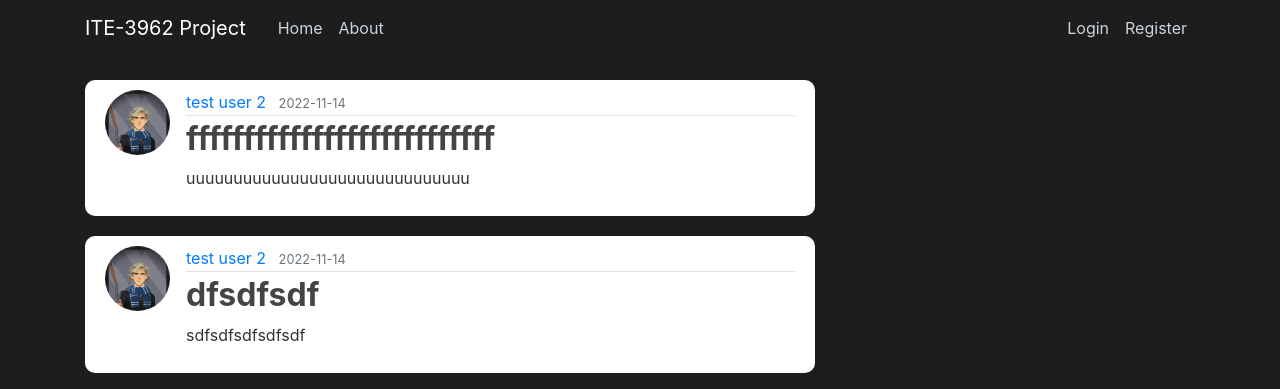
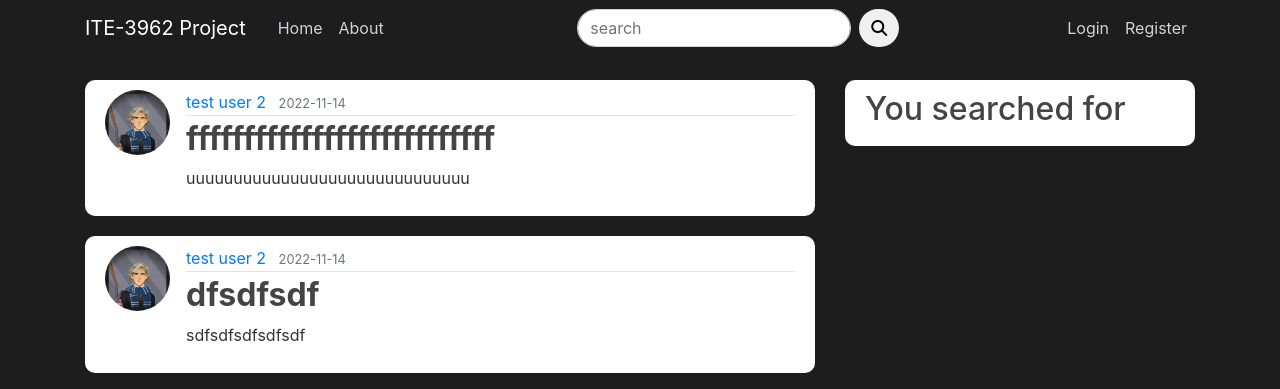
Before and after one commit to ayomal028/ITE-3962-project-social-media-application-with-hate-speech-detection-, a Flask app: page /home in a window 1280 px wide. Shown: the top 389 px of the page. Run offline with Flask 2, Linux system fonts and the light colour scheme; data comes from the database, SQL or seed files in the repository; some libraries are stand-ins or nearby versions.

Commit message:
started search field

```diff
--- a/HS_detector/blog/__init__.py
+++ b/HS_detector/blog/__init__.py
@@ -21,7 +21,9 @@ mail = Mail(app)
 from blog.users.routes import users
 from blog.posts.routes import posts
 from blog.main.routes import main
+from blog.errors.handlers import errors
 
 app.register_blueprint(users)
 app.register_blueprint(posts)
 app.register_blueprint(main)
+app.register_blueprint(errors)
--- a/HS_detector/blog/main/routes.py
+++ b/HS_detector/blog/main/routes.py
@@ -1,9 +1,10 @@
 from flask import render_template,request,Blueprint
+from blog.users.forms import SearchForm
 from blog.models import Post
 
 main = Blueprint('main', __name__)
 
-@main.route("/")
+
 @main.route("/home")
 def home():
     page = request.args.get('page', 1, type=int)
@@ -14,3 +15,8 @@ def home():
 @main.route("/about")
 def about():
     return render_template('about.html', title='About')
+
+@main.context_processor
+def home():
+    form = SearchForm()
+    return dict(form=form)
--- a/HS_detector/blog/static/main.css
+++ b/HS_detector/blog/static/main.css
@@ -23,12 +23,32 @@ body {
 
   .site-header .navbar-nav .nav-link {
     color: #cbd5db;
+    width: max-content;
   }
+
+  .site-header form{
+    margin-left: 5rem;
+    margin-right: 10rem;
+  }
+
+  .site-header .input-group .form-outline .form-control{
+    border-radius: 5rem;
+  }
+
+  .site-header .input-group button{
+    margin-left: 0.5rem;
+    background-color: #f0f0f0;
+    border: none;
+    color: #000000;
+    border-radius: 5rem;
+  }
+
 
   .site-header .navbar-nav .nav-link:hover {
     background-color: #fffdfd;
     color: #000000;
     font-weight: 500;
+    border-radius: 2.5rem;
   }
 
   .site-header .navbar-nav .nav-link.active {
--- a/HS_detector/blog/templates/home.html
+++ b/HS_detector/blog/templates/home.html
@@ -30,3 +30,7 @@
     </div>
 
 {% endblock content %}
+
+{% block sidebar %}
+    <h2>You searched for</h2>
+{% endblock %}
--- a/HS_detector/blog/templates/layout.html
+++ b/HS_detector/blog/templates/layout.html
@@ -11,6 +11,7 @@
      <!-- Bootstrap CSS -->
      <link rel="stylesheet" href="https://cdn.jsdelivr.net/npm/bootstrap@4.3.1/dist/css/bootstrap.min.css" integrity="sha384-ggOyR0iXCbMQv3Xipma34MD+dH/1fQ784/j6cY/iJTQUOhcWr7x9JvoRxT2MZw1T" crossorigin="anonymous">
      <link rel="stylesheet" type="text/css" href="{{ url_for('static', filename='main.css') }}">
+     <link rel="stylesheet" href="https://cdnjs.cloudflare.com/ajax/libs/font-awesome/6.2.0/css/all.min.css" integrity="sha512-xh6O/CkQoPOWDdYTDqeRdPCVd1SpvCA9XXcUnZS2FmJNp1coAFzvtCN9BmamE+4aHK8yyUHUSCcJHgXloTyT2A==" crossorigin="anonymous" referrerpolicy="no-referrer" />
 
     {% if title %}
         <title>ITE-3962 Project - {{ title }}</title>
@@ -33,6 +34,20 @@
                 <a class="nav-item nav-link" href="{{url_for('main.home')}}">Home</a>
                 <a class="nav-item nav-link" href="{{url_for('main.about')}}">About</a>
               </div>
+
+              <!-- Search bar -->
+              <form action="{{ url_for('users.search') }}" method="POST">
+                {{ form.hidden_tag() }}
+                <div class="input-group">
+                  <div class="form-outline">
+                    <input type="search" name="searched" id="form1" class="form-control" placeholder="search" />
+                  </div>
+                  <button type="submit" class="btn btn-primary btn-search">
+                    <i class="fas fa-search"></i>
+                  </button>
+                </div>
+              </form>
+
               <!-- Navbar Right Side -->
               <div class="navbar-nav">
                 {% if current_user.is_authenticated %} <!-- if logged in display logout on nav bar-->
@@ -63,19 +78,21 @@
             {% endwith %}
             {% block content %}{% endblock %}
           </div>
-          <!-- <div class="col-md-4">
+          <div class="col-md-4">
             <div class="content-section">
-              <h3>Our Sidebar</h3>
-              <p class='text-muted'>You can put any information here you'd like.
+              {% block sidebar %}
+                <h3>Our Sidebar</h3>
+              {% endblock %}
+              <!-- <p class='text-muted'>You can put any information here you'd like.
                 <ul class="list-group">
                   <li class="list-group-item list-group-item-light">Latest Posts</li>
                   <li class="list-group-item list-group-item-light">Announcements</li>
                   <li class="list-group-item list-group-item-light">Calendars</li>
                   <li class="list-group-item list-group-item-light">etc</li>
                 </ul>
-              </p>
+              </p>-->
             </div>
-          </div> -->
+          </div>
         </div>
       </main>
 
--- /dev/null
+++ b/HS_detector/blog/templates/search.html
@@ -0,0 +1,5 @@
+{% extends "layout.html" %}
+{% block content %}
+    <h1>Your search results</h1>
+    <p> {{ searched }}</p>
+{% endblock content %}
--- a/HS_detector/blog/users/forms.py
+++ b/HS_detector/blog/users/forms.py
@@ -71,3 +71,7 @@ class ResetPasswordForm(FlaskForm):
     password = PasswordField('Password', validators=[DataRequired()])
     confirm_password = PasswordField('Confirm Password', validators=[DataRequired(), EqualTo('password')])
     submit = SubmitField('Reset Password')
+
+class SearchForm(FlaskForm):
+    searched = StringField('search', validators=[DataRequired()])
+    submit = SubmitField('Submit')
```
Also changed, not shown: HS_detector/blog/errors/handlers.py (added, +18 -0 lines), HS_detector/blog/templates/errors/403.html (added, +7 -0 lines), HS_detector/blog/templates/errors/404.html (added, +7 -0 lines), HS_detector/blog/templates/errors/500.html (added, +7 -0 lines), HS_detector/blog/users/routes.py (+10 -1 lines), HS_detector/blog/errors/__init__.py (added).
